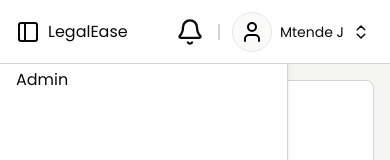
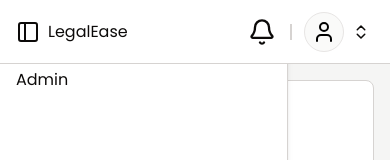
Before and after one commit to Mzala123/legal-ease-frontend, a React (Vite) app: page / in a window 390 px wide. Shown: the top 160 px of the page. Built offline with nearby package versions, Linux system fonts and the light colour scheme.

Commit message:
wireframe

```diff
--- a/src/components/wireframe/Appbar.tsx
+++ b/src/components/wireframe/Appbar.tsx
@@ -15,7 +15,7 @@ type AppBarProps = {
 export default function Appbar({onToggleMenu, isOpen}: AppBarProps) {
 
     return (
-            <div className={`flex justify-between h-16 py-2 px-4 border-b border-stone-300 fixed z-20 bg-white w-full transition-all ease-in-out lg:${isOpen ? "w-[calc(100%-288px)]" : "w-full"} `}>
+            <div className={`flex justify-between h-16 py-2 px-4 border-b border-stone-300 fixed z-20 bg-white w-full transition-all ease-in-out lg:${isOpen ? "w-[calc(100%-288px)]" : "w-full"}`}>
                 <div className="flex items-center gap-2">
                     <div><PanelLeft onClick={onToggleMenu} className="cursor-pointer"/></div>
                     <div>
@@ -37,11 +37,11 @@ export default function Appbar({onToggleMenu, isOpen}: AppBarProps) {
                                     <div className="flex justify-center items-center rounded-full border bg-stone-50 size-10 hover:bg-white shadow-none">
                                         <User className="stroke-black" size={24}/>
                                     </div>
-                                    <span className="text-sm">Mtende J</span>
+                                    <span className="text-sm hidden lg:flex">Mtende J</span>
                                     <ChevronsUpDown size={18}/>
                                 </div>
                             </DropdownMenuTrigger>
-                            <DropdownMenuContent className="relative lg:right-4">
+                            <DropdownMenuContent className="relative right-2 lg:right-4">
                                 <DropdownMenuLabel className="font-bold">My Account</DropdownMenuLabel>
                                 <DropdownMenuSeparator />
                                 <DropdownMenuItem className="gap-2">
--- a/src/components/wireframe/Layout.tsx
+++ b/src/components/wireframe/Layout.tsx
@@ -12,23 +12,15 @@ function Layout() {
         console.log(isOpen)
     }
 
-    // function handleCloseMenu() {
-    //     setIsOpen(false)
-    // }
-
     return (
         <div className={`flex h-screen w-full bg-stone-100`}>
-            {
-                isOpen &&
-                (<div className={`transition-all ease-in-out`}>
+
+                <div className={`transition-all ease-in-out`}>
                     <Sidebar isOpen={isOpen}/>
-                </div>)
-            }
-
+                </div>
               <div className={`flex flex-col w-full relative transition-all ease-in-out ${isOpen ? "lg:ml-72" : ""}`}>
                  <Appbar onToggleMenu={handleToggleMenu} isOpen={isOpen}/>
                  <div className="bg-white justify-center mt-20 mx-4 mb-4 flex-1 border transition-all ease-in-out border-stone-300 rounded-lg">
-                     hie
                     <Outlet/>
                 </div>
              </div>
--- a/src/components/wireframe/Sidebar.tsx
+++ b/src/components/wireframe/Sidebar.tsx
@@ -1,3 +1,4 @@
+import {cn} from "@/utils.ts";
 
 type SideBarProps = {
     isOpen: boolean
@@ -6,7 +7,7 @@ type SideBarProps = {
 export default function Sidebar({isOpen}: SideBarProps) {
 
     return (
-        <div className={`fixed z-10 min-w-72 w-72 shadow-md border-r h-full transition-all ease-in-out bg-white border-stone-300 ${isOpen ? "0" :"-left-72"} lg:shadow-none`}>
+        <div className={cn("fixed z-10 min-w-72 w-72 shadow-md border-r h-full transition-all ease-in-out bg-white border-stone-300 -left-72 lg:shadow-none", isOpen && "left-0")}>
                <div className="h-16 flex items-center justify-between border-b border-stone-300">
                    <div className="mt-20 lg:mt-0 pl-4 pt-4 lg:pt-0">Admin</div>
                </div>
```
